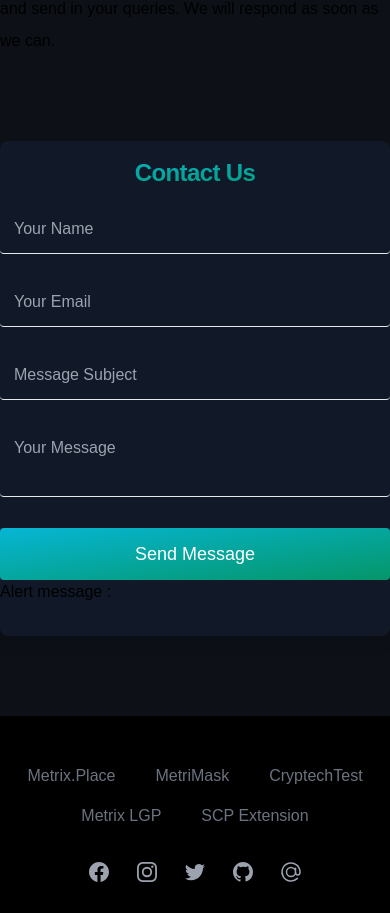
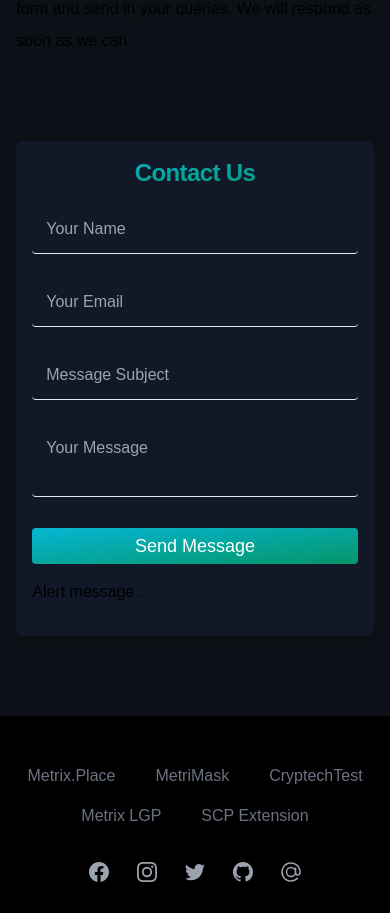
Before and after one commit to ercknard/ct, a Next.js app: page / in a window 390 px wide. Shown: the part 8051-8964 px from the top of the page. Built offline with nearby package versions, Linux system fonts and the light colour scheme; a web font is replaced by a local one.

Commit message:
Update Contact.tsx

```diff
--- a/src/components/Contact.tsx
+++ b/src/components/Contact.tsx
@@ -89,7 +89,7 @@ export default function Contact() {
   return (
     <div
       id="contact"
-      className="py-20 lg:py-[120px] overflow-hidden relative z-10 3xl:w-6/12 lg:w-11/12 justify-center mx-auto"
+      className="py-20 lg:py-[120px] overflow-hidden relative z-10 3xl:w-6/12 lg:w-11/12 w-11/12 justify-center mx-auto"
     >
       <div className="container">
         <div className="flex flex-wrap lg:justify-between -mx-4">
@@ -108,7 +108,7 @@ export default function Contact() {
             </div>
           </div>
           <div className="w-full lg:w-1/2 xl:w-5/12 px-4">
-            <div className="bg-gray-900 relative rounded-lg pb-8 pt-4 sm:p-12 sm:pt-6 shadow-lg">
+            <div className="bg-gray-900 relative rounded-lg pb-8 pt-4 sm:p-12 sm:pt-6 shadow-lg p-4">
               <h2
                 className="
                   text-2xl text-center mb-4 font-bold tracking-tight sm:text-5xl text-transparent bg-clip-text bg-gradient-to-br from-cyan-500 to-emerald-600"
@@ -228,10 +228,12 @@ export default function Contact() {
                         text-white
                         bg-gradient-to-br from-cyan-500 to-emerald-600
                         rounded
-                        p-3
+                        lg:p-3
+                        p-1
                         transition
                         hover:bg-opacity-90
                         text-lg
+                        mb-4
                         "
                   >
                     Send Message
```
